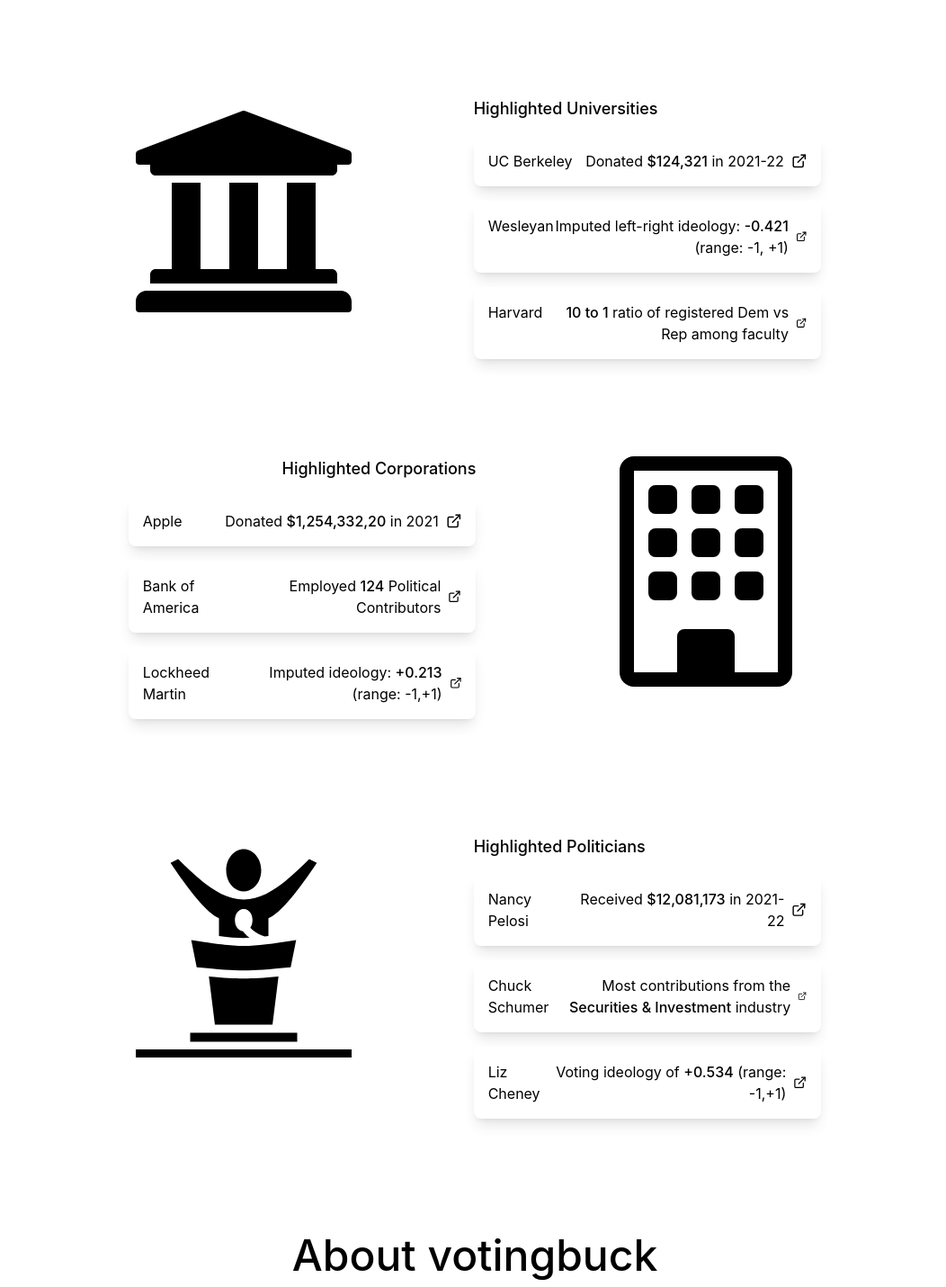
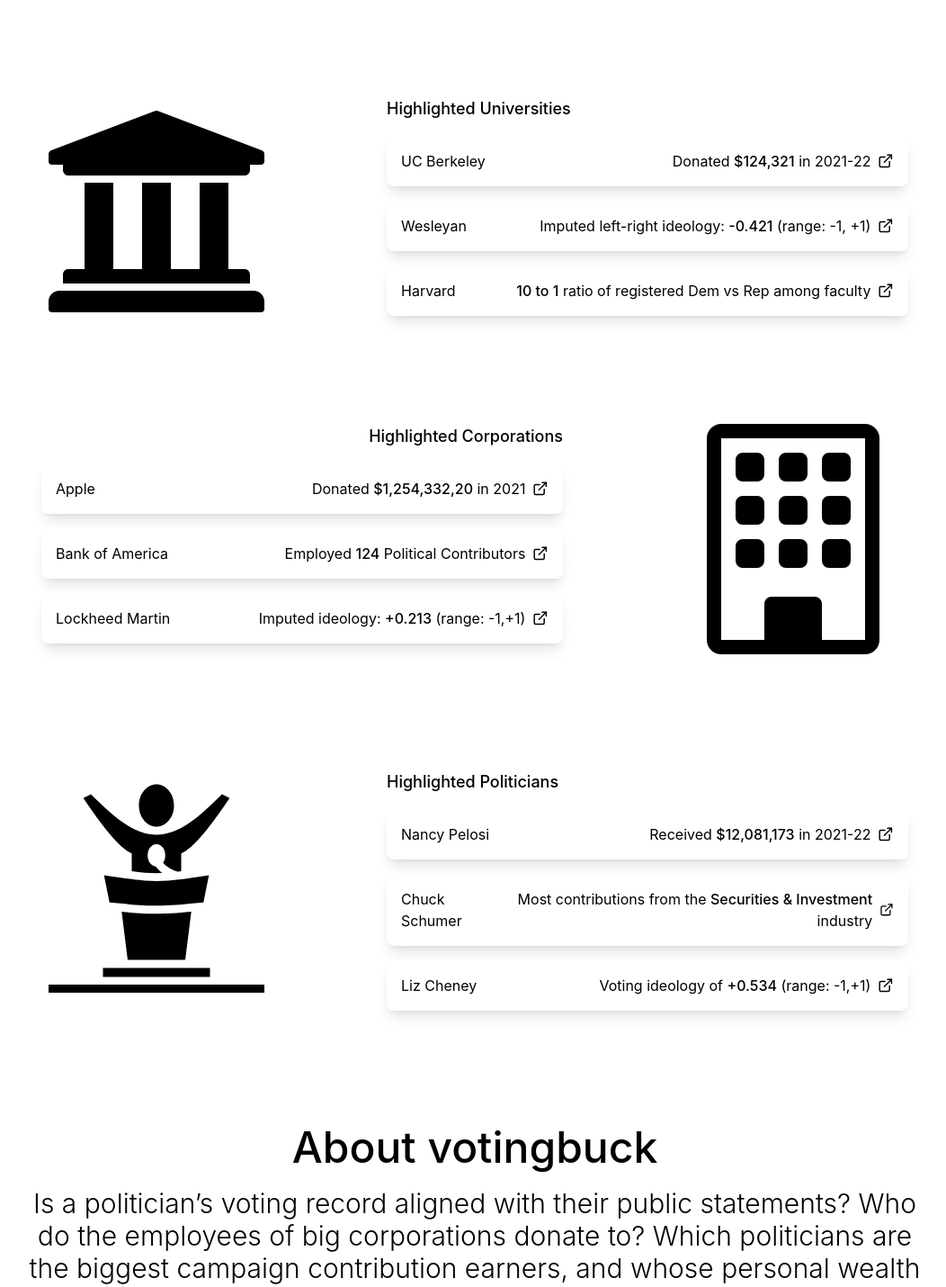
Before and after one commit to Caleb-Sutherland/votingbuck-frontend, a React (Create React App) app: page / in a window 1280 px wide. Shown: the part 801-2231 px from the top of the page at 90% size, without its empty margins (112-1164 px from the left). Built offline with nearby package versions, Linux system fonts and the light colour scheme.

Commit message:
Made page responsive

```diff
--- a/src/pages/Main.tsx
+++ b/src/pages/Main.tsx
@@ -66,7 +66,7 @@
             detectRetina: true,
           }}
         />
-        <div className="absolute flex flex-col space-y-24 py-48 px-20 inset-y-0 left-0 w-full">
+        <div className="absolute flex flex-col space-y-24 py-48 px-10 lg:px-20 inset-y-0 left-0 w-full">
           <div className="flex flex-col space-y-5 max-w-5xl m-auto">
             <p className="text-4xl sm:text-5xl font-medium text-center text-white">
               Politicians, corporations, and universities are connected.
@@ -81,10 +81,12 @@
           </div>
         </div>
       </div>
-      <div className="flex flex-col space-y-32 py-32 px-20">
-        <div className="-m-5 flex flex-row flex-wrap justify-center space-x-32">
-          <FaUniversity size="16em" />
-          <div className="flex flex-col space-y-4 w-1/3">
+      <div className="flex flex-col space-y-32 py-32 px-10 lg:px-20">
+        <div className="lg:-m-5 flex flex-col lg:flex-row flex-wrap justify-center">
+          <div className="mx-auto lg:mx-0">
+            <FaUniversity size="16em" />
+          </div>
+          <div className="flex flex-col space-y-4 lg:w-1/2 2xl:w-1/3 mt-10 lg:mt-0 lg:ml-32">
             <p className="text-lg font-medium">Highlighted Universities</p>
             {highlights.universities.map(function (entry, index) {
               return (
@@ -111,9 +113,12 @@
             })}
           </div>
         </div>
-        <div className="-m-5 flex flex-row flex-wrap justify-center space-x-32">
-          <div className="flex flex-col space-y-4 w-1/3">
-            <p className="text-lg font-medium text-right">
+        <div className="lg:-m-5 flex flex-col lg:flex-row lg:flex-row-reverse flex-wrap justify-center">
+          <div className="mx-auto lg:mx-0">
+            <BsBuilding size="16em" />
+          </div>
+          <div className="flex flex-col space-y-4 lg:w-1/2 2xl:w-1/3 mt-10 lg:mt-0 lg:mr-32">
+            <p className="text-lg font-medium lg:text-right">
               Highlighted Corporations
             </p>
             {highlights.corporations.map(function (entry, index) {
@@ -140,11 +145,12 @@
               );
             })}
           </div>
-          <BsBuilding size="16em" />
         </div>
-        <div className="-m-5 flex flex-row flex-wrap justify-center space-x-32">
-          <GiPublicSpeaker size="16em" />
-          <div className="flex flex-col space-y-4 w-1/3">
+        <div className="lg:-m-5 flex flex-col lg:flex-row flex-wrap justify-center">
+          <div className="mx-auto lg:mx-0">
+            <GiPublicSpeaker size="16em" />
+          </div>
+          <div className="flex flex-col space-y-4 lg:w-1/2 2xl:w-1/3 mt-10 lg:mt-0 lg:ml-32">
             <p className="text-lg font-medium">Highlighted Politicians</p>
             {highlights.politicians.map(function (entry, index) {
               return (
```
